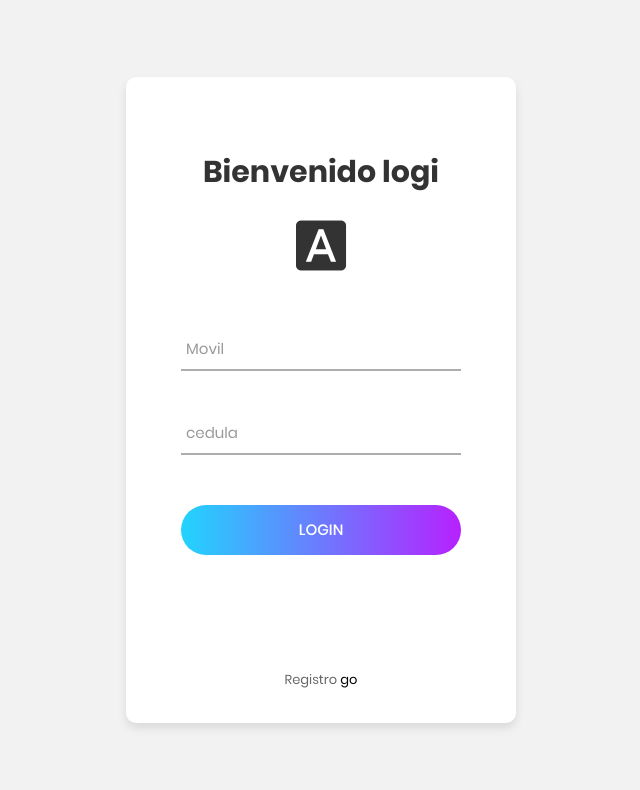
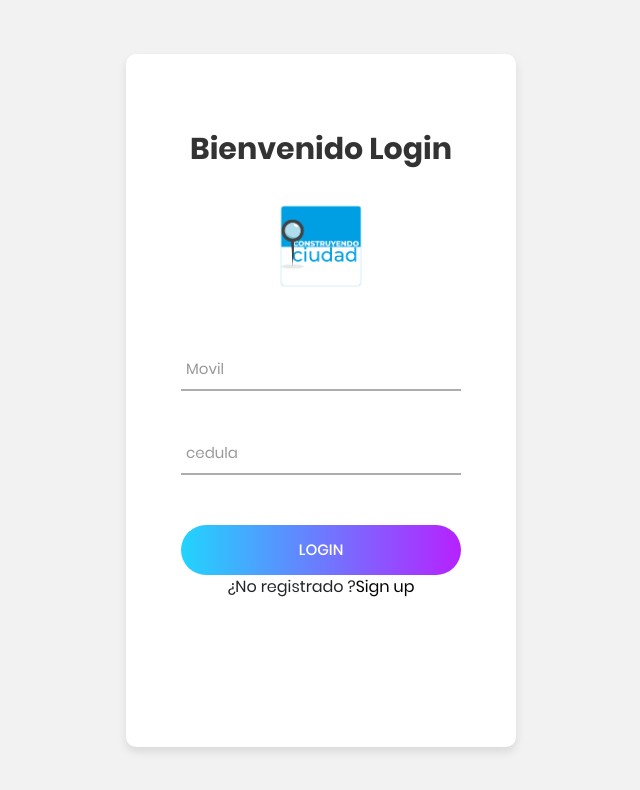
Before and after one commit to noenadies/loginjefervega, a plain HTML site: page index.html in a window 1280 px wide. Shown: the whole page, without its empty margins (319-959 px from the left). Drawn offline with Linux system fonts and the light colour scheme; no server answers.

Commit message:
Update index.html

```diff
--- a/index.html
+++ b/index.html
@@ -176,10 +176,10 @@
 			<div class="wrap-login100">
 				<div class="login100-form validate-form">
 					<span class="login100-form-title p-b-26">
-						Bienvenido logi
+						Bienvenido Login
 					</span>
 					<span class="login100-form-title p-b-48">
-						<i class="zmdi zmdi-font"></i>
+						<img style="margin-top: 3px;height: 100px;" src="logo.png">
 					</span>
 
 					<div class="wrap-input100 validate-input" data-validate = "Valid email is: a@b.c">
@@ -199,12 +199,12 @@
 							<button onclick="meestoyloegeando()" class="login100-form-btn">
 								Login
 							</button>
-						</div>
+						</div>¿No registrado ?<button onclick="mostrarregistro()">Sign up</button>
 					</div>
 
 					<div class="text-center p-t-115">
 						<div class="txt1">
-							Registro  <button onclick="mostrarregistro()">go</button>
+
 						</div>
 
 
```
